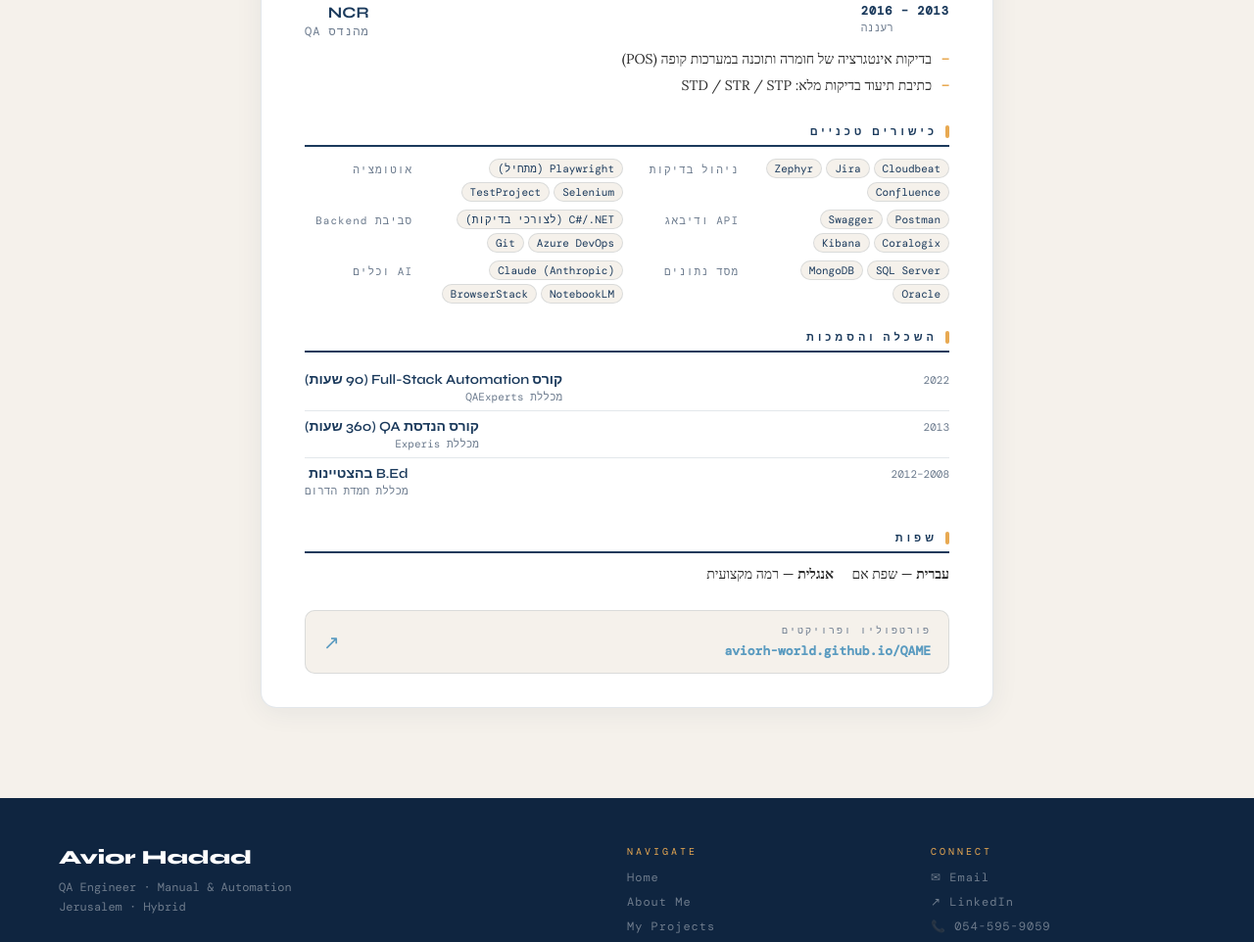
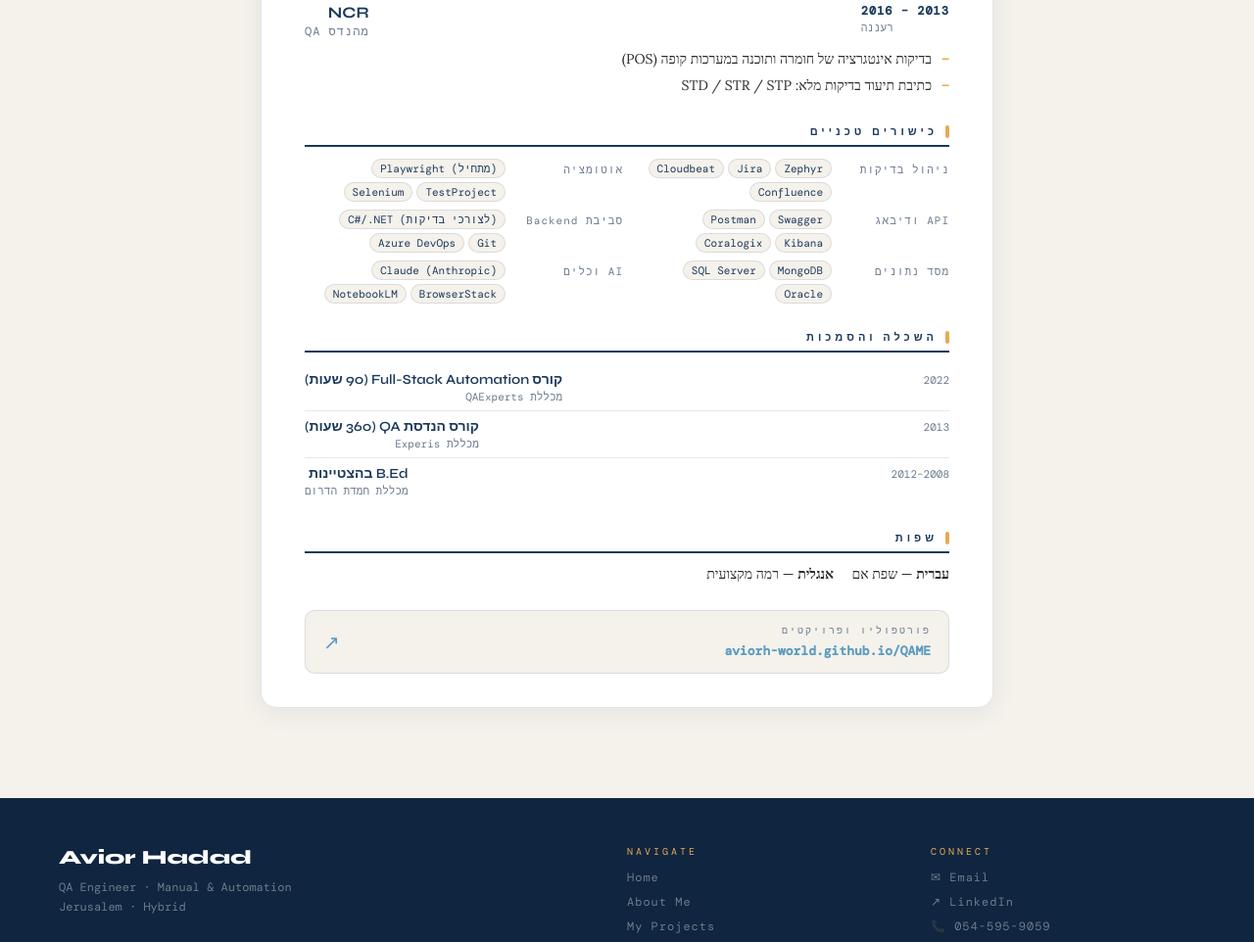
Before and after one commit to aviorh-world/QAME, a plain HTML site: page cv-he.html in a window 1280 px wide. Shown: the part 1456-2418 px from the top of the page at 98% size. Drawn offline with nearby package versions, Linux system fonts and the light colour scheme; a web font is replaced by a local one.

Commit message:
Add files via upload

```diff
--- a/cv-he.html
+++ b/cv-he.html
@@ -118,6 +118,10 @@ main{max-width:1100px;margin:0 auto;padding:60px;position:relative;z-index:1;}
   .lang-switch{text-align:center;margin-bottom:12px;position:relative;z-index:1;}
   .lang-switch a{font-family:'DM Mono',monospace;font-size:11px;letter-spacing:2px;text-transform:uppercase;color:var(--mid);text-decoration:none;padding:7px 16px;border:1px solid var(--border);border-radius:100px;margin:0 4px;transition:all .2s;background:var(--white);}
   .lang-switch a:hover,.lang-switch a.active{background:var(--navy);color:var(--white);border-color:var(--navy);}
+
+  .cv-sk-rtl{display:flex;gap:10px;align-items:flex-start;direction:rtl;}
+  .cv-sk-lbl-rtl{font-family:'DM Mono',monospace;font-size:11px;letter-spacing:1px;color:var(--mid);flex-shrink:0;width:110px;padding-top:4px;text-align:right;}
+  .cv-sk-rtl .cv-chips{display:flex;flex-wrap:wrap;gap:4px;direction:ltr;justify-content:flex-end;}
   @media(max-width:768px){
     .cv-wrap{padding:28px 14px;}
     .cv-band{padding:22px 20px;}
@@ -231,12 +235,12 @@ main{max-width:1100px;margin:0 auto;padding:60px;position:relative;z-index:1;}
     <div class="cv-sec">
       <div class="cv-sec-title">כישורים טכניים</div>
       <div class="cv-skills-grid" style="direction:rtl;">
-        <div class="cv-sk" style="flex-direction:row-reverse;"><span class="cv-sk-lbl">ניהול בדיקות</span><div class="cv-chips"><span class="cv-chip">Cloudbeat</span><span class="cv-chip">Jira</span><span class="cv-chip">Zephyr</span><span class="cv-chip">Confluence</span></div></div>
-        <div class="cv-sk" style="flex-direction:row-reverse;"><span class="cv-sk-lbl">אוטומציה</span><div class="cv-chips"><span class="cv-chip">Playwright (מתחיל)</span><span class="cv-chip">Selenium</span><span class="cv-chip">TestProject</span></div></div>
-        <div class="cv-sk" style="flex-direction:row-reverse;"><span class="cv-sk-lbl">API ודיבאג</span><div class="cv-chips"><span class="cv-chip">Postman</span><span class="cv-chip">Swagger</span><span class="cv-chip">Coralogix</span><span class="cv-chip">Kibana</span></div></div>
-        <div class="cv-sk" style="flex-direction:row-reverse;"><span class="cv-sk-lbl">סביבת Backend</span><div class="cv-chips"><span class="cv-chip">C#/.NET (לצורכי בדיקות)</span><span class="cv-chip">Azure DevOps</span><span class="cv-chip">Git</span></div></div>
-        <div class="cv-sk" style="flex-direction:row-reverse;"><span class="cv-sk-lbl">מסד נתונים</span><div class="cv-chips"><span class="cv-chip">SQL Server</span><span class="cv-chip">MongoDB</span><span class="cv-chip">Oracle</span></div></div>
-        <div class="cv-sk" style="flex-direction:row-reverse;"><span class="cv-sk-lbl">AI וכלים</span><div class="cv-chips"><span class="cv-chip">Claude (Anthropic)</span><span class="cv-chip">NotebookLM</span><span class="cv-chip">BrowserStack</span></div></div>
+        <div class="cv-sk-rtl"><span class="cv-sk-lbl-rtl">ניהול בדיקות</span><div class="cv-chips"><span class="cv-chip">Cloudbeat</span><span class="cv-chip">Jira</span><span class="cv-chip">Zephyr</span><span class="cv-chip">Confluence</span></div></div>
+        <div class="cv-sk-rtl"><span class="cv-sk-lbl-rtl">אוטומציה</span><div class="cv-chips"><span class="cv-chip">Playwright (מתחיל)</span><span class="cv-chip">Selenium</span><span class="cv-chip">TestProject</span></div></div>
+        <div class="cv-sk-rtl"><span class="cv-sk-lbl-rtl">API ודיבאג</span><div class="cv-chips"><span class="cv-chip">Postman</span><span class="cv-chip">Swagger</span><span class="cv-chip">Coralogix</span><span class="cv-chip">Kibana</span></div></div>
+        <div class="cv-sk-rtl"><span class="cv-sk-lbl-rtl">סביבת Backend</span><div class="cv-chips"><span class="cv-chip">C#/.NET (לצורכי בדיקות)</span><span class="cv-chip">Azure DevOps</span><span class="cv-chip">Git</span></div></div>
+        <div class="cv-sk-rtl"><span class="cv-sk-lbl-rtl">מסד נתונים</span><div class="cv-chips"><span class="cv-chip">SQL Server</span><span class="cv-chip">MongoDB</span><span class="cv-chip">Oracle</span></div></div>
+        <div class="cv-sk-rtl"><span class="cv-sk-lbl-rtl">AI וכלים</span><div class="cv-chips"><span class="cv-chip">Claude (Anthropic)</span><span class="cv-chip">NotebookLM</span><span class="cv-chip">BrowserStack</span></div></div>
       </div>
     </div>
 
```
Also changed, not shown: projects.html (+13 -0 lines).
